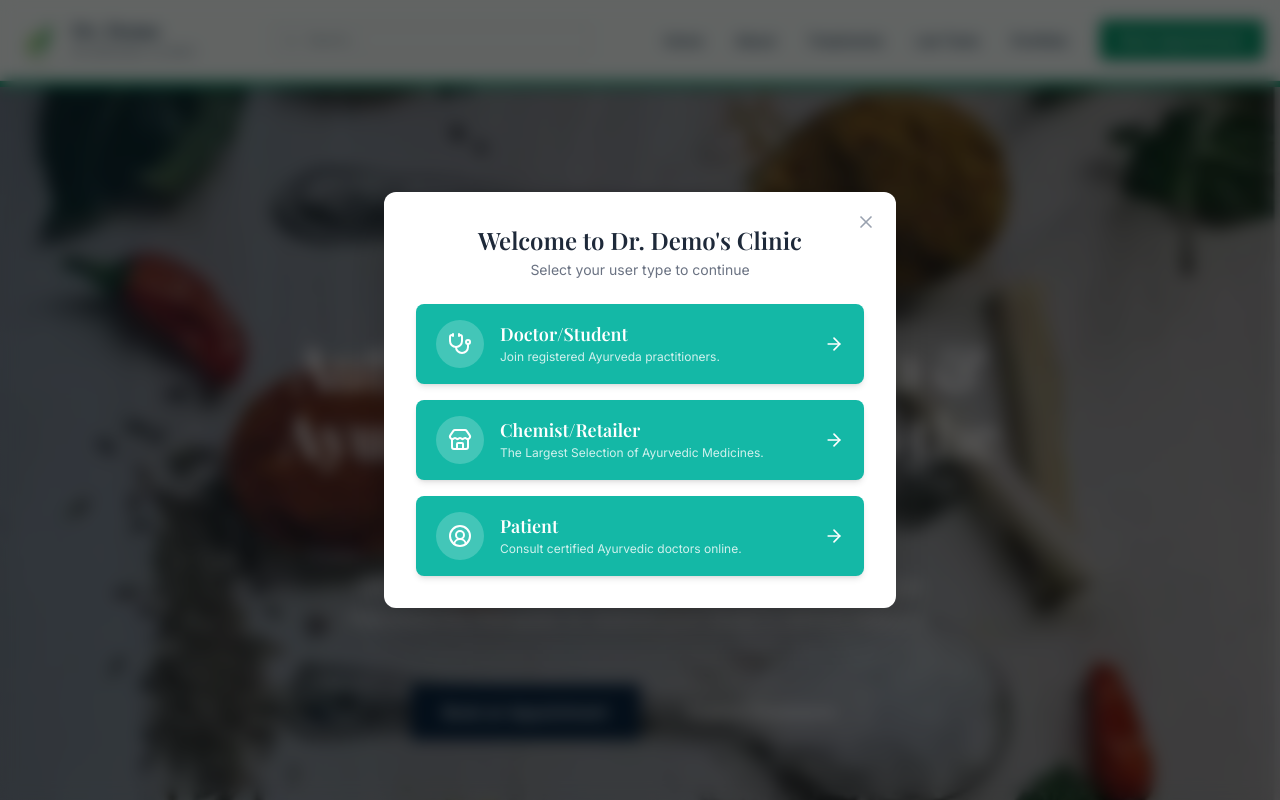
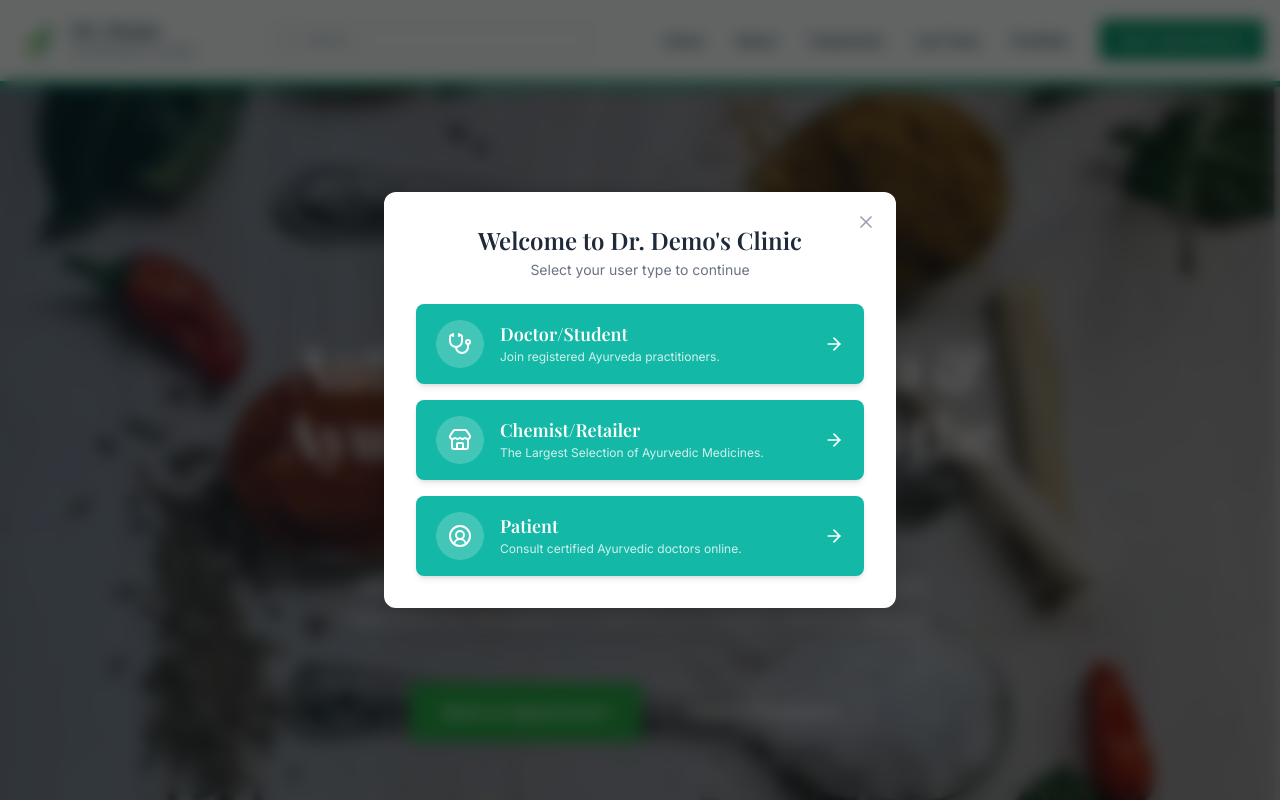
Before and after one commit to Ujjwaltal2304/ujjwal, a Next.js app: page / in a window 1280 px wide. Shown: the top 800 px of the page. Built offline with nearby package versions, Linux system fonts and the light colour scheme; a web font is replaced by a local one.

Commit message:
style: update hero book appointment button colors and hover state

```diff
--- a/src/app/page.tsx
+++ b/src/app/page.tsx
@@ -35,7 +35,7 @@ export default function Home() {
             <div className="flex flex-wrap items-center justify-center gap-4 pt-4">
               <Link
                 href="/appointments"
-                className="btn-pop px-8 py-4 bg-[var(--color-forest)] text-[var(--color-cream)] font-medium rounded-sm hover:bg-[var(--color-forest)]/90 transition-colors shadow-sm"
+                className="btn-pop px-8 py-4 bg-[#28a745] text-white font-medium rounded-sm border border-[#28a745] hover:bg-transparent hover:border-white transition-colors shadow-sm"
               >
                 Book an Appointment
               </Link>
```
